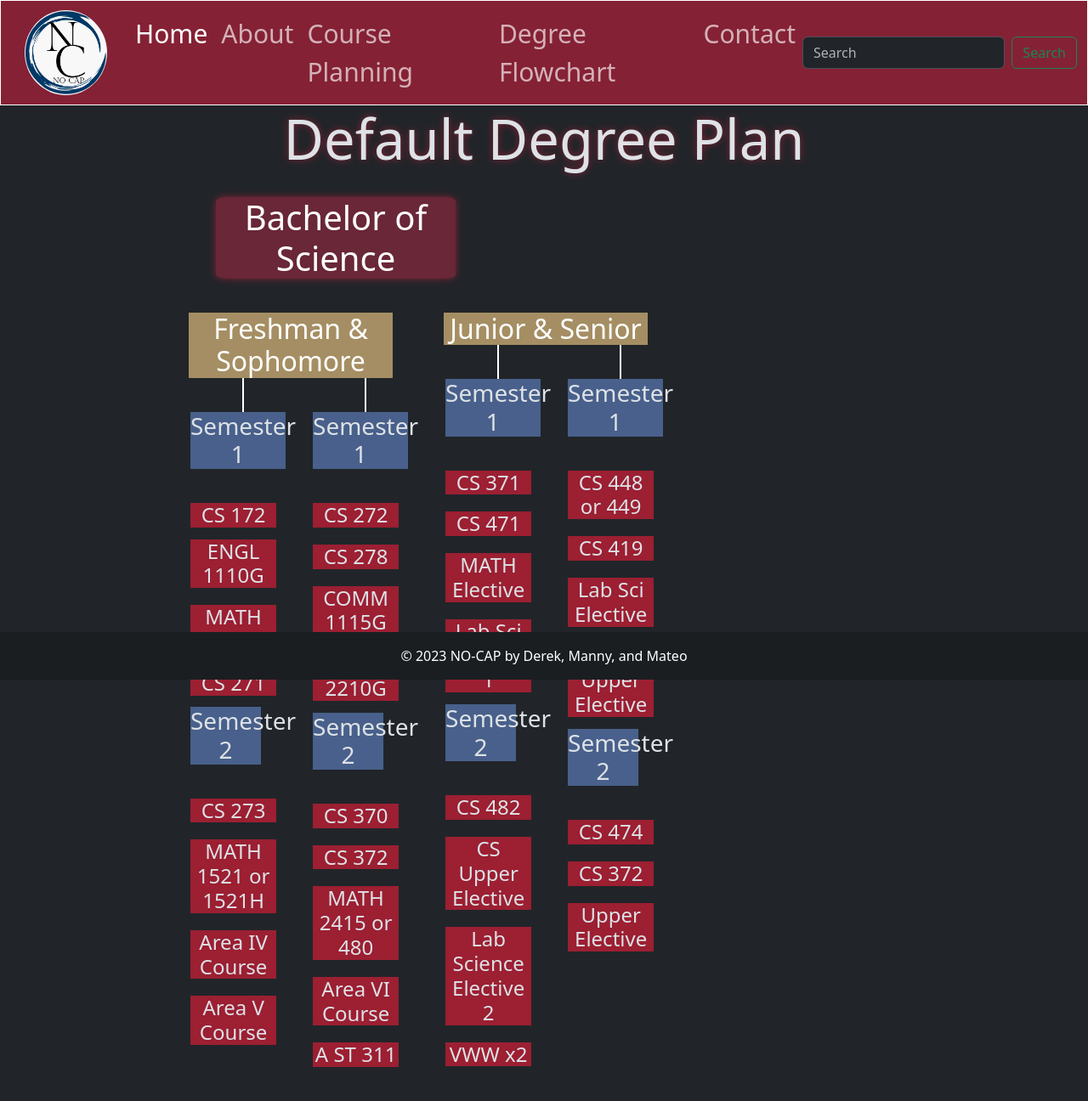
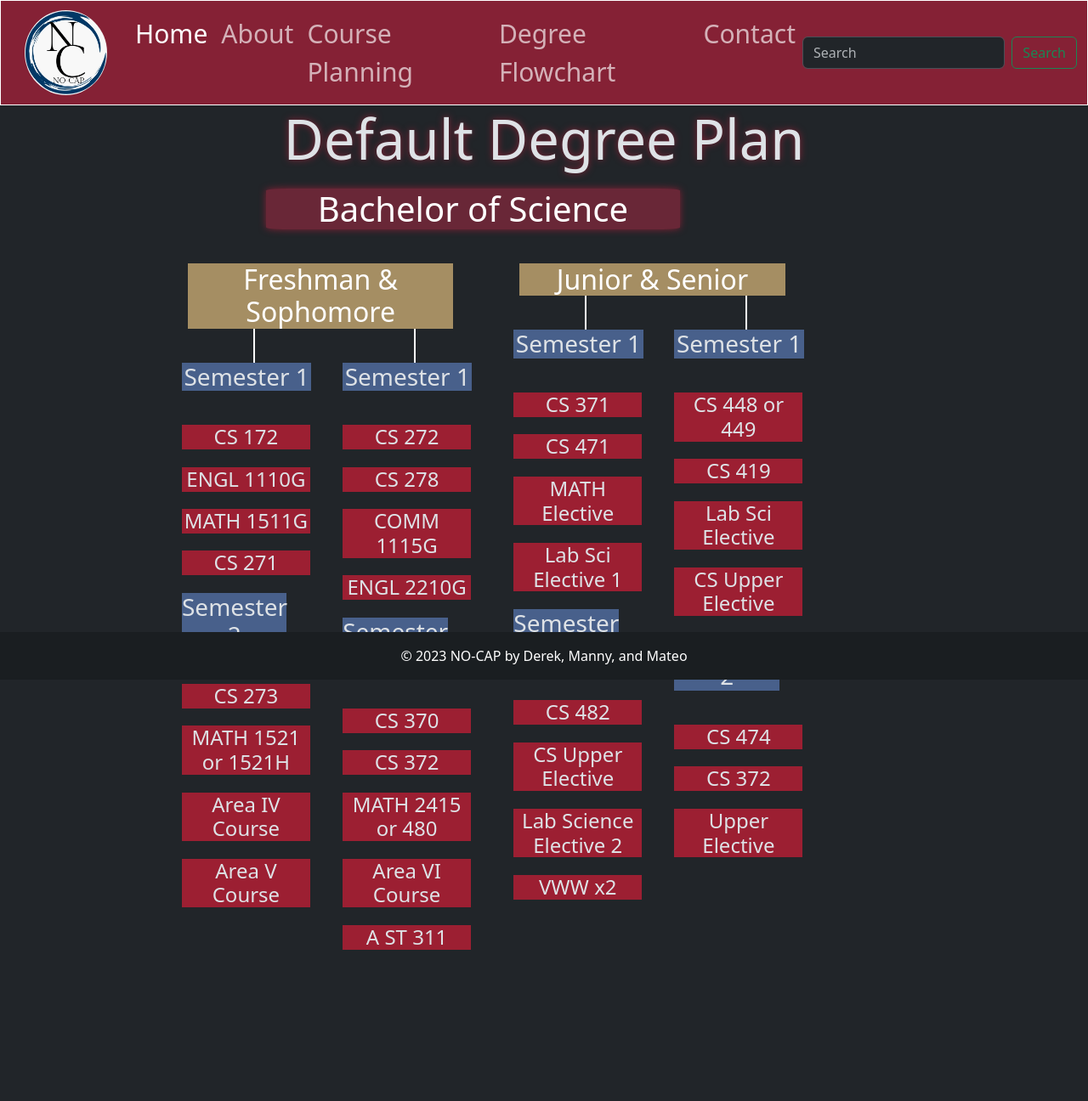
Before and after one commit to derekoda/CS448-NOCAP, a Flask app: page /degreeflow in a window 1280 px wide. Shown: the whole page at 85% size. After the commit the page ends 1118 px from the top, so only its background shows below. Run offline with Flask 3, Linux system fonts and the light colour scheme.

Commit message:
Fixed CSS issues for divs

```diff
--- a/app.py
+++ b/app.py
@@ -59,14 +59,14 @@ def get_course_info():
     connection = sqlite3.connect('courselist.db')
     cursor = connection.cursor()
     #Query command to pull data from db
-    cursor.execute('SELECT description, prereq FROM course_list WHERE id = ?', (course_id,))
+    cursor.execute('SELECT name, description, prereq FROM course_list WHERE id = ?', (course_id,))
     #get the first result from the query and store it.
     row = cursor.fetchone()
     connection.close()
     #If it exists toss it at the client else barf undefined
     if row:
-        description, prereq = row
-        return jsonify({'description': description, 'prereq': prereq})
+        name, description, prereq = row
+        return jsonify({'name':name,'description': description, 'prereq': prereq})
     else:
         return jsonify({'error': f'Course with id {course_id} not found'})
 
--- a/static/js/scripts.js
+++ b/static/js/scripts.js
@@ -39,7 +39,7 @@ function myFunction(){
             data: { course_id: courseId },
             success: function (response) {
                 // Set the dialog box content to the course info
-                dialog.html(response.description + "<br><br>" + response.prereq);
+                dialog.html("<h5>Course Name</h5>"+response.name + "<br><br><strong>Description:</strong><br>"+response.description + "<br><br><strong>Prerequisites:</strong><br><br>" + response.prereq);
 
                 // Show the dialog box
                 dialog.show();
--- a/templates/degreeflow.html
+++ b/templates/degreeflow.html
@@ -9,7 +9,10 @@
 </div>
 
 <div class="chart-container-bs">
-    <div class="column">
+
+
+            <div class="row">
+                <div class="col-10">
                     <h1 class="level-1-box">Bachelor of Science</h1>
             <ol class="level-2-wrapper">
                 <li>
@@ -65,7 +68,7 @@
                                 </li>
                                 <h3 class="level-3-box">Semester 2</h3>
                                 <li>
-                                <h4 class="level-4-box" data-course-id="CS370" >CS 370</h4>
+                                    <h4 class="level-4-box" data-course-id="CS370">CS 370</h4>
                                 </li>
                                 <li>
                                     <h4 class="level-4-box" id="372" data-course-id="CS372">CS 372</h4>
@@ -149,11 +152,12 @@
                 </li>
             </ol>
         </div>
+
+        <div class="col" style=" border-radius: 10%; background-color: black; align-self: center;">
+
+            <div id="dialog" ></div>
         </div>
-<div class="column">
-
-    <div id="dialog"></div>
+    </div>
 </div>
 
-
 {% endblock %}
```
Also changed, not shown: templates/coursemenu.html (indentation only). Lines whose indentation alone changed are shown as unchanged.
